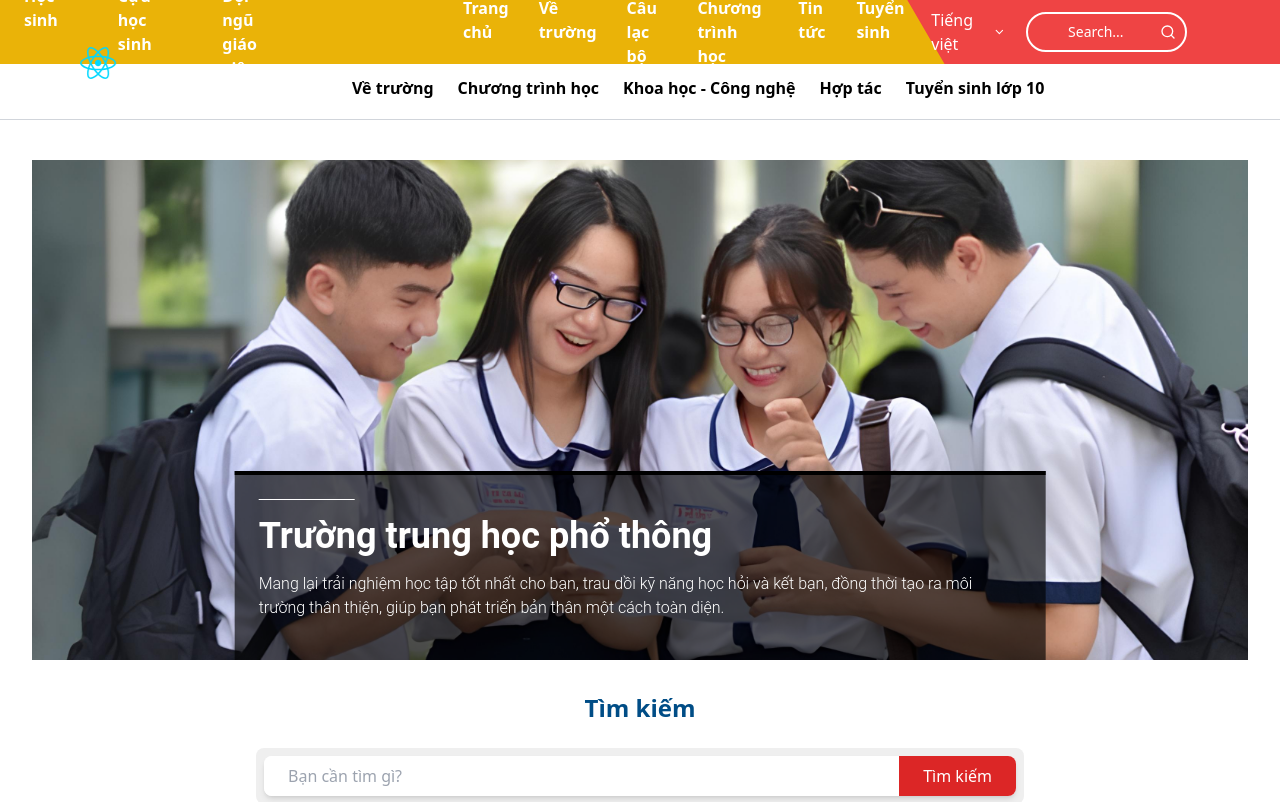
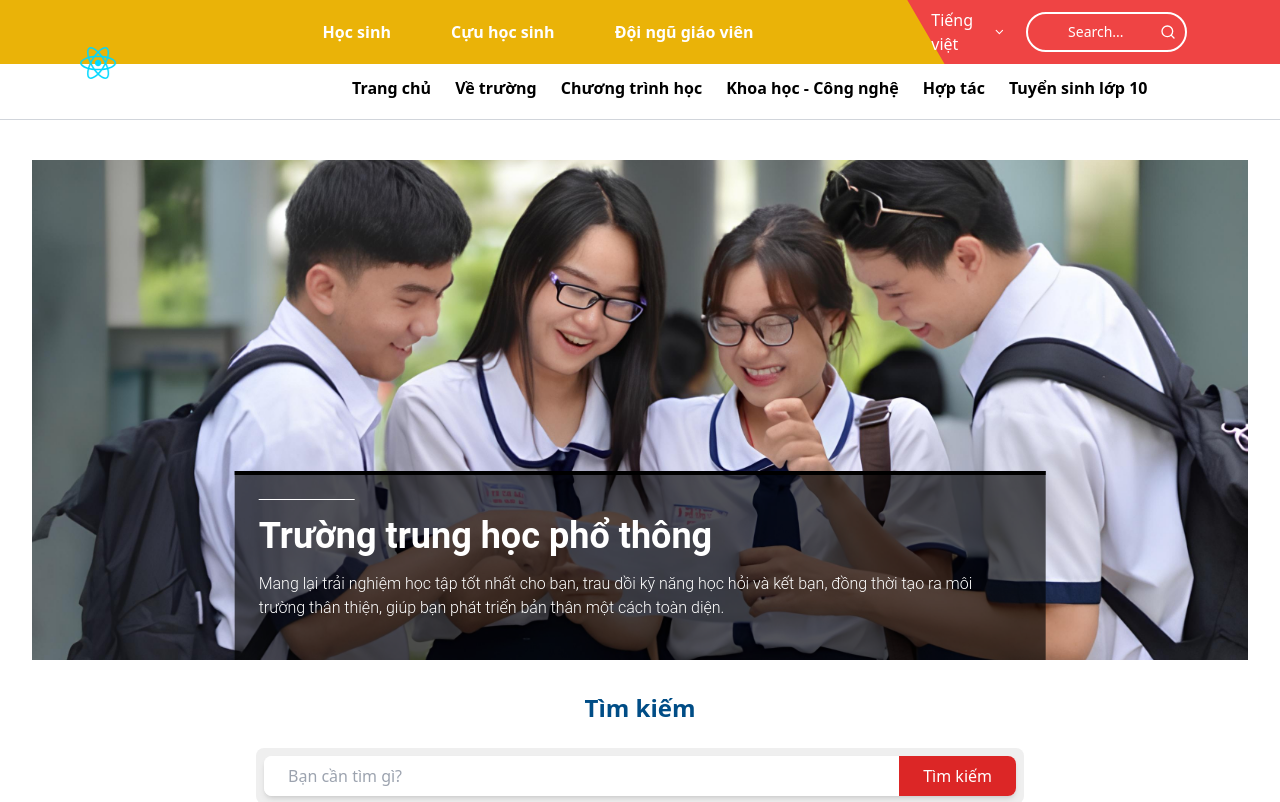
Before and after one commit to nupniichan/Website-quan-ly-cau-lac-bo, a React (Vite) app in the folder user/: page / in a window 1280 px wide. Shown: the top 802 px of the page. Built offline with nearby package versions, Linux system fonts and the light colour scheme.

Commit message:
navbar,header merges

```diff
--- a/user/src/components/Header.jsx
+++ b/user/src/components/Header.jsx
@@ -1,6 +1,5 @@
 import { ChevronDown } from 'lucide-react';
 import { Search } from 'lucide-react'; // Make sure to import the Search icon
-import { Link } from 'react-router-dom';
 
 const Header = () => {
   return (
@@ -15,14 +14,6 @@ const Header = () => {
             <span className="font-bold text-white mr-[60px]">Cựu học sinh</span>
             <span className="font-bold text-white mr-[90px]">Đội ngũ giáo viên</span>
             </div>
-          <div className="flex">
-            <Link to="/" className="font-bold text-white mr-[30px] no-underline">Trang chủ</Link>
-            <Link to="/about" className="font-bold text-white mr-[30px] no-underline">Về trường</Link>
-            <Link to="/clubs" className="font-bold text-white mr-[30px] no-underline">Câu lạc bộ</Link>
-            <Link to="/curriculum" className="font-bold text-white mr-[30px] no-underline">Chương trình học</Link>
-            <Link to="/news" className="font-bold text-white mr-[30px] no-underline">Tin tức</Link>
-            <Link to="/admission" className="font-bold text-white mr-[30px] no-underline">Tuyển sinh</Link>
-          </div>
         </div>
       </div>
 
--- a/user/src/components/Navbar.jsx
+++ b/user/src/components/Navbar.jsx
@@ -1,13 +1,15 @@
+import { Link } from 'react-router-dom';
 const Navbar = () => {
     return (
       <nav className="relative flex justify-between items-center h-12 bg-white border-b border-gray-300 w-full">
         {/* Navigation Links */}
         <ul className="flex space-x-6 z-20 ml-[25%] font-bold">
-          <li className="text-black">Về trường</li>
-          <li className="text-black">Chương trình học</li>
-          <li className="text-black">Khoa học - Công nghệ</li>
-          <li className="text-black">Hợp tác</li>
-          <li className="text-black">Tuyển sinh lớp 10</li>
+        <Link to="/" className="text-black no-underline"><li className="text-black no-underline">Trang chủ</li></Link>
+        <Link to="/about" className="text-black no-underline"><li className="text-black no-underline">Về trường</li></Link>
+          <Link to="/clubs" className="text-black no-underline"><li className="text-black no-underline">Chương trình học</li></Link>
+          <Link to="/curriculum" className="text-black no-underline"><li className="text-black no-underline">Khoa học - Công nghệ</li></Link>
+          <Link to="/news" className="text-black no-underline"><li className="text-black no-underline">Hợp tác</li></Link>
+          <Link to="/admission" className="text-black no-underline"><li className="text-black no-underline">Tuyển sinh lớp 10</li></Link>
         </ul>
       </nav>
     );
```
Also changed, not shown: 1 other file (tests, documents, lock files or other folders).
